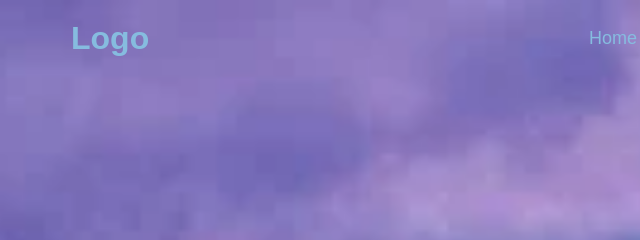
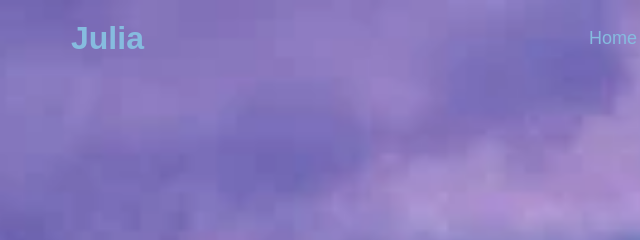
Before and after one commit to 128jyoung/Styled-Navbar-Aesthetic-Backgrounds, a plain HTML site: page index.html in a window 1280 px wide. Shown: the top 240 px of the page, 29-669 px from the left. Drawn offline with Linux system fonts and the light colour scheme.

Commit message:
commit and push

```diff
--- a/index.html
+++ b/index.html
@@ -8,7 +8,7 @@
 </head>
 <body>
    <header class="header">
-    <a href="#" class="logo">Logo</a>
+    <a href="#" class="logo">Julia</a>
 
     <nav class="navbar">
         <a href="#">Home</a>
```
